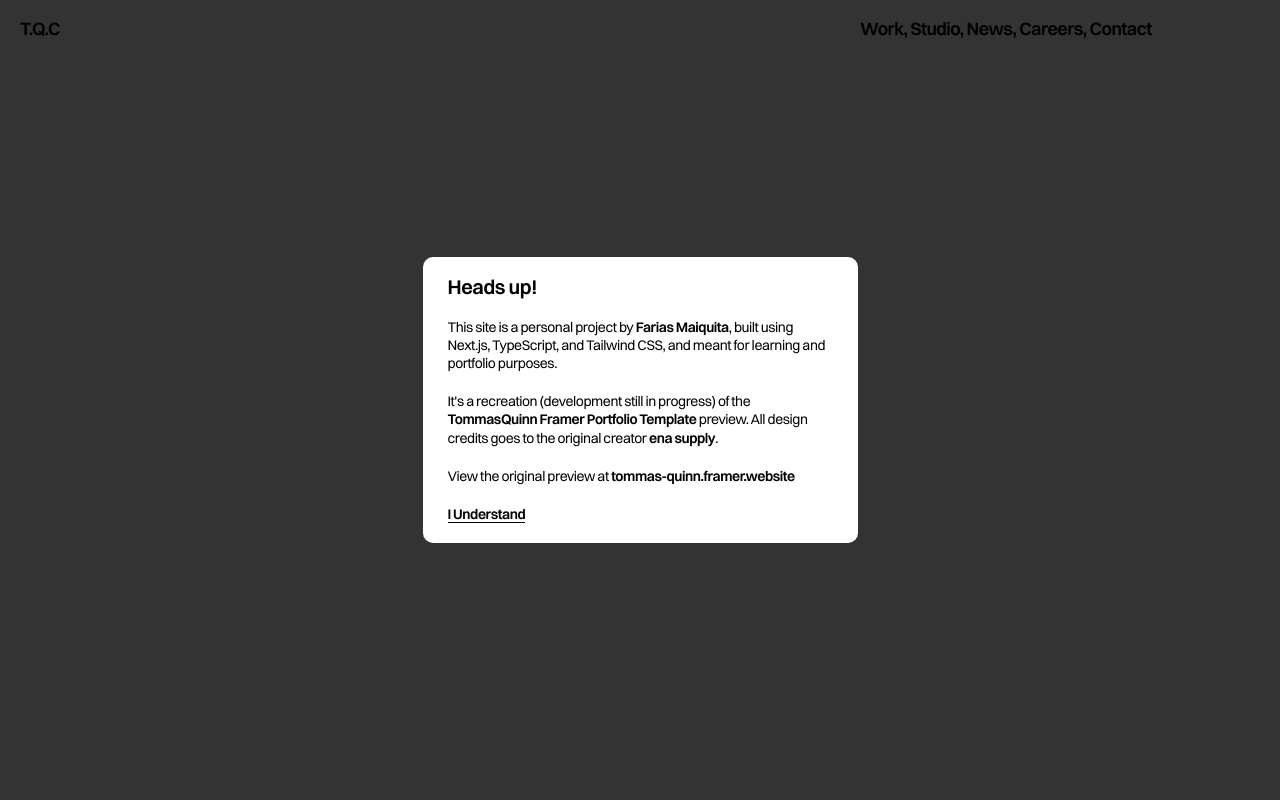
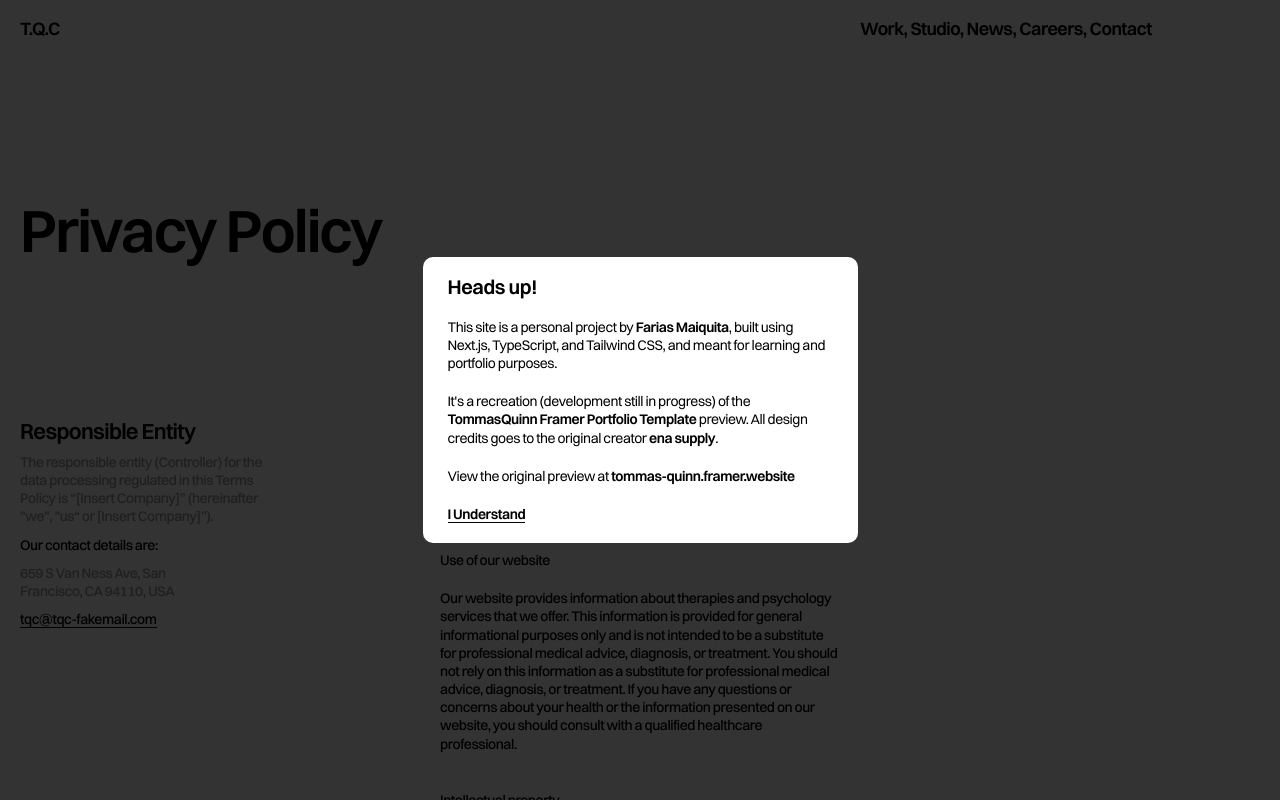
Before and after one commit to fariasmaiquita/tq-clone, a Next.js app: page /privacy in a window 1280 px wide. Before the commit this address had no page. Built offline with nearby package versions, Linux system fonts and the light colour scheme; what tailwindcss-motion would draw is missing.

Commit message:
Add privacy page.tsx

```diff
--- /dev/null
+++ b/src/app/(inner-pages)/privacy/page.tsx
@@ -0,0 +1,108 @@
+import Link from "next/link";
+
+export default function PrivacyPage() {
+    return (
+        <main className="motion-translate-y-in-[-100px] motion-opacity-in-0 motion-duration-700 motion-delay-300">
+            <div className="min-[810px]:px-[20px] px-[15px] py-[200px] max-[810px]:pb-[150px]">
+                <h2 className="min-[1200px]:text-[60px] min-[810px]:text-[48px] text-[38px] tracking-[-.03em] font-semibold">
+                    Privacy Policy
+                </h2>
+                <div className="min-[810px]:mt-[160px] mt-[120px] grid min-[1200px]:grid-cols-3 min-[810px]:grid-cols-2 grid-cols-1 gap-x-[20px] gap-y-[80px] font-medium leading-[1.3]">
+                    <div>
+                        <div className="min-[810px]:sticky top-[80px] flex flex-col gap-[10px]">
+                            <div className="text-[22px] tracking-[-.03em] font-semibold leading-[1.04]">
+                                Responsible Entity
+                            </div>
+                            <p className="opacity-40 max-w-[260px]">
+                                {`The responsible entity (Controller) for the data processing regulated in this Terms Policy is “[Insert Company]” (hereinafter "we", "us“ or [Insert Company]”).`}
+                            </p>
+                            <div>
+                                Our contact details are:
+                            </div>
+                            <div className="opacity-40 max-w-[180px]">
+                                659 S Van Ness Ave, San Francisco, CA 94110, USA
+                            </div>
+                            <Link href="mailto:tqc@tqc-fakemail.com" className="leading-[18px] relative inline-block group self-start">
+                                tqc@tqc-fakemail.com
+                                <div className="absolute bottom-0 w-full border-b origin-right transition-transform duration-500 ease-in-out group-hover:scale-x-0"></div>
+                            </Link>
+                        </div>
+                    </div>
+                    <div className="flex flex-col gap-[20px]">
+                        <p>
+                            {`Last updated: [insert date]`}
+                        </p>
+                        <p>
+                            {`Welcome to [insert website name] (“we”, “us”, or “our”). By accessing or using our website, you agree to be bound by these terms of use. If you do not agree to these terms, you may not use our website.`}
+                        </p>
+                        <p>
+                            {`Use of our website`}
+                        </p>
+                        <p>
+                            {`Our website provides information about therapies and psychology services that we offer. This information is provided for general informational purposes only and is not intended to be a substitute for professional medical advice, diagnosis, or treatment. You should not rely on this information as a substitute for professional medical advice, diagnosis, or treatment. If you have any questions or concerns about your health or the information presented on our website, you should consult with a qualified healthcare professional.`}
+                            <br />
+                            <br />
+                        </p>
+                        <p>
+                            {`Intellectual property`}
+                        </p>
+                        <p>
+                            {`All content on our website, including text, graphics, logos, images, and software, is the property of [insert website name] or its content suppliers and is protected by copyright and other intellectual property laws. You may not reproduce, modify, distribute, or display any content on our website without our prior written permission.`}
+                            <br/>
+                            <br/>
+                        </p>
+                        <p>
+                            {`User-generated content`}
+                        </p>
+                        <p>
+                            {`Our website may allow you to submit comments, feedback, or other content (“user-generated content”). By submitting user-generated content, you grant us a non-exclusive, royalty-free, perpetual, irrevocable, and fully sublicensable right to use, reproduce, modify, adapt, publish, translate, create derivative works from, distribute, and display such user-generated content throughout the world in any media. You represent and warrant that you have the right to submit the user-generated content and that it does not infringe the intellectual property rights or privacy rights of any third party.`}
+                            <br/>
+                            <br/>
+                        </p>
+                        <p>
+                            {`Disclaimer of warranties`}
+                        </p>
+                        <p>
+                            {`Our website is provided on an “as is” and “as available” basis without warranties of any kind, either express or implied, including but not limited to warranties of merchantability, fitness for a particular purpose, or non-infringement. We do not warrant that our website will be uninterrupted or error-free, that defects will be corrected, or that our website or the servers that make it available are free of viruses or other harmful components.`}
+                            <br/>
+                            <br/>
+                        </p>
+                        <p>
+                            {`Limitation of liability`}
+                        </p>
+                        <p>
+                            {`In no event shall we be liable for any direct, indirect, incidental, special, or consequential damages arising out of or in connection with the use of our website or the information provided on our website. This includes, without limitation, damages for loss of profits, data, or other intangible losses.`}
+                            <br/>
+                            <br/>
+                        </p>
+                        <p>
+                            {`Indemnification`}
+                        </p>
+                        <p>
+                            {`You agree to indemnify and hold us harmless from any claim or demand, including reasonable attorneys’ fees, made by any third party due to or arising out of your use of our website, your violation of these terms of use, or your violation of any rights of another.`}
+                            <br/>
+                            <br/>
+                        </p>
+                        <p>
+                            {`Governing law`}
+                        </p>
+                        <p>
+                            {`These terms of use shall be governed by and construed in accordance with the laws of [insert governing law jurisdiction], without giving effect to any principles of conflicts of law.`}
+                            <br/>
+                            <br/>
+                        </p>
+                        <p>
+                            {`Changes to these terms of use`}
+                        </p>
+                        <p>
+                            {`We may update these terms of use from time to time. We will notify you of any changes by posting the new terms of use on our website. We recommend that you review these terms of use periodically to stay informed about our practices.`}
+                        </p>
+                        <p>
+                            {`By using our website, you agree to be bound by these terms of use.`}
+                        </p>
+                    </div>
+                </div>
+            </div>
+        </main>
+    )
+}
```
